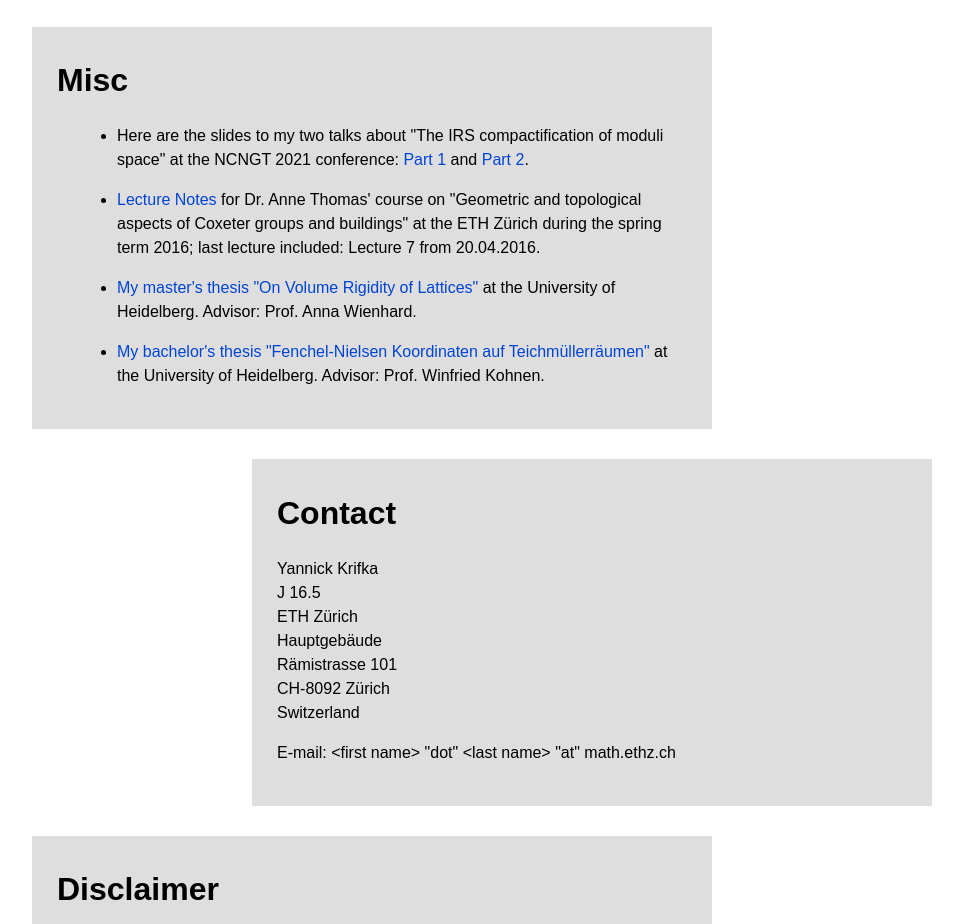
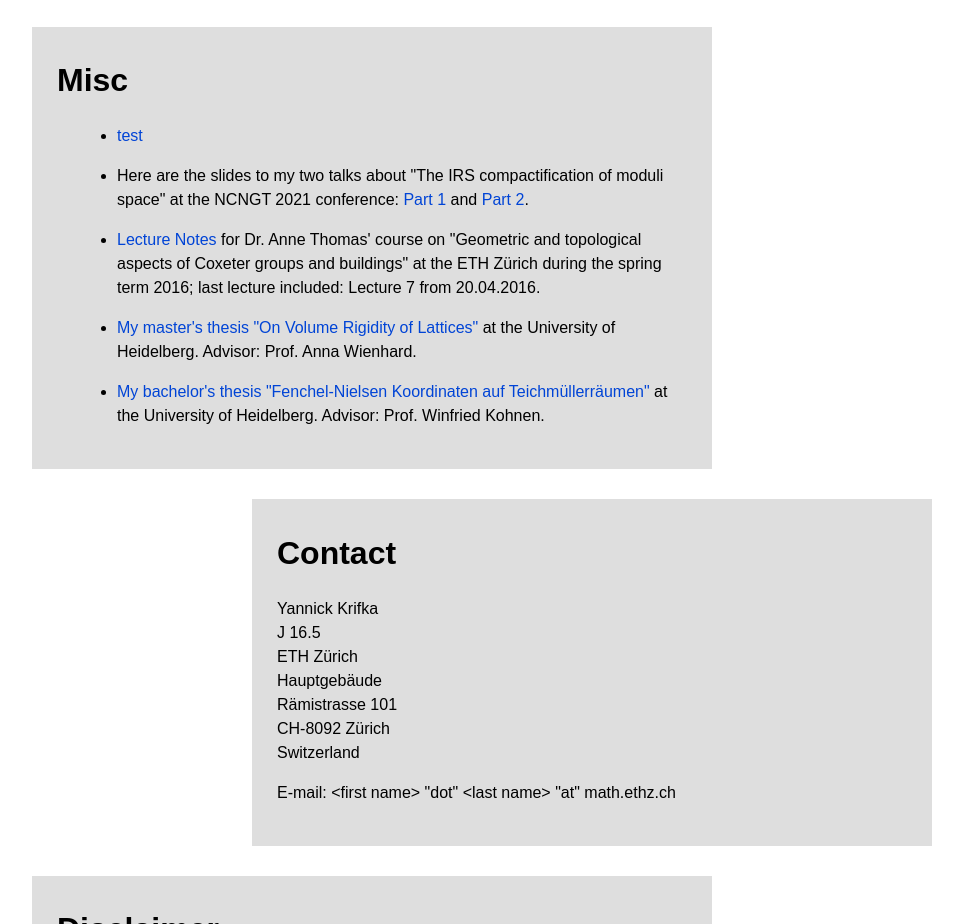
Before and after one commit to ykrifka/ykrifka.github.io, a plain HTML site: page index.html in a window 1280 px wide. Shown: the part 2700-3624 px from the top of the page, without its empty margins (158-1121 px from the left). Drawn offline with Linux system fonts and the light colour scheme.

Commit message:
added url

```diff
--- a/index.html
+++ b/index.html
@@ -92,6 +92,7 @@
 <div class="box float-left billiard-obstacle">
 <h1> <a name="misc"> Misc </a> </h1>
 <ul>
+	<li> <p><a href="./docs/phdthesis.pdf"> test </a> </p> </li>
 	<li><p> Here are the slides to my two talks about "The IRS compactification of moduli space" at the NCNGT 2021 conference: <a href="./docs/irscpctf_part_1_slides.pdf">Part 1</a> and <a href="./docs/irscpctf_part_2_slides.pdf">Part 2</a>. </p>
 	</li>
 	<li><p> <a href="./docs/lecturenotes.pdf"> Lecture Notes</a> for Dr. Anne Thomas' course on
```
